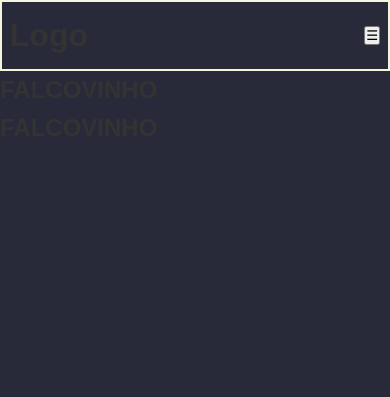
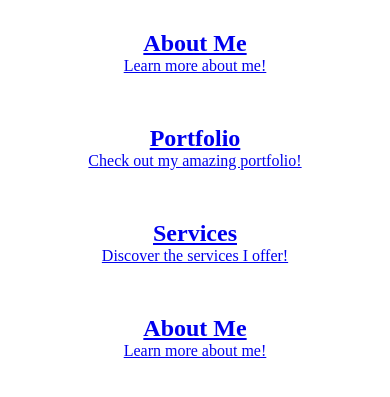
Before and after one commit to HofeDivine/PortfolioSite, a Flask app: page / in a window 390 px wide. Shown: the top 397 px of the page. Run offline with Flask 3, Linux system fonts and the light colour scheme.

Commit message:
Reset for mobile first design

```diff
--- a/app/static/css/styles.css
+++ b/app/static/css/styles.css
@@ -3,93 +3,29 @@
     padding: 0;
     box-sizing: border-box;
 }
-
-body {
-    font-family: Arial, sans-serif;
-    line-height: 1.6;
-    background-color: #282a39;
-    color: #333;
-    margin: 0;
-    padding: 0;
+/* Base Styles for All Clickable Sections */
+.clickable-section {
+    display: block;
+    padding: 20px;
+    margin: 10px 0;
+    border-radius: 8px;
+    text-align: center;
+    transition: transform 0.3s ease, background-color 0.3s ease;
+    cursor: pointer;
 }
 
-.header {
-    display: flex;
-    justify-content: space-between;
-    align-items: center;
-    padding: 2%;
-    border: 2px solid beige;
+.clickable-section:hover {
+    background-color: #e0e0e0;
+    transform: scale(1.02); /* Slight zoom-in effect on hover */
+    cursor: pointer; /* Changes cursor to indicate interactivity */
 }
-/* Hamburger Menu */
-.hamburger {
-    font-size: 1.5rem;
-    background: none;
-    border: none;
-    color: #fff;
-    cursor: pointer;
-    display: block;
-  }
-  /* Nav Links for Mobile (Hidden by Default) */
-.nav-links {
-    display: none; /* Hidden by default */
-    position: absolute;
-    top: 100%;
-    right: 0;
-    background-color: #333;
-    width: 100%;
-    padding: 1rem;
-  }
 
+.mobile-only {
+    display: block; /* Visible by default */
+}
 
-
-
-
-
-
-
-
-
-
-
-
-
-
-
-
-
-
-
-
-
-
-
-
-
-
-
-
-
-  /*
-.nav-links {
-    display: flex;                  /* Use flexbox to arrange links horizontally */
-    justify-content: space-between; /* Space links evenly */
-    gap: 20px;                      /* Adds space between links */
-    list-style: none;               /* Remove bullet points from the list */
-    padding: 0;                     /* Remove padding around the list */
-    margin: 0;                      /* Remove default margin from the list */
-    width: 60%;
-    border:solid red;        /* Ensure each list item stays inline */
-}                   /* Set the width of the nav container */
-
-
-.nav-links li {
-    display: inline-block;
-
+@media (min-width: 768px) {
+    .mobile-only {
+        display: none; /* Hidden on larger screens */
+    }
 }
-.nav-links a {
-    text-decoration: none;          /* Remove underline from the links */
-    color: black;                   /* Set text color */
-    font-size: 16px;                /* Set font size */
-    padding: 10px 15px;             /* Add padding around the links */
-    display: block;                 /* Make the links block-level elements */
-}
--- a/app/templates/home.html
+++ b/app/templates/home.html
@@ -7,38 +7,32 @@
     <title>Homepage</title>
 </head>
 <body>
-    <header class="header">
-        <div class="logo">
-           <h1>Logo</h1>
-        </div>
-        <button class="harmburger" aria-label="Toggle Navigation">
-            ☰
-        </button>
-        <nav class="nav-links">
+    <a href="/aboutUs" class="section-link mobile-only">
+        <section class="clickable-section about-section">
 
-                <a href="/aboutUs">About Us</a>
-                <a href="/services">Services</a>
-                <a href="/portfolio">Portfolio</a>
-                <a href="/hireMe">Hire Me</a>
+            <h1>About Me</h1>
+            <p>Learn more about me!</p>
+        </section>
+    </a>
+    <a href="/portfolio" class="section-link mobile-only">
+        <section class="clickable-section portfolio-section">
+            <h1>Portfolio</h1>
+            <p>Check out my amazing portfolio!</p>
+        </section>
+    </a>
+        <a href="/services" class="section-link mobile-only">
+            <section class="clickable-section services-section">
+                <h1>Services</h1>
+                <p>Discover the services I offer!</p>
+            </section>
+        </a>
+        <a href="/hireMe" class="section-link mobile-only">
+            <section class="clickable-section hireMe-section">
+                <h1>About Me</h1>
+                <p>Learn more about me!</p>
+            </section>
+        </a>
 
 
-
-        </nav>
-
-    </header>
-    <section class="home-body">
-        <div class="name-description">
-            <h1>FALCOVINHO</h1>
-        </div>
-        <div class="MyPic">
-           <h1>FALCOVINHO</h1>
-        </div>
-    </section>
-    <script>
-        // Select hamburger button and the nav-linkscontainer
-        const hamburger = document.querySelector('.harmburger');
-        const navlinks = document.querySelector('.nav-links');
-
-    </script>
 </body>
 </html>
```
